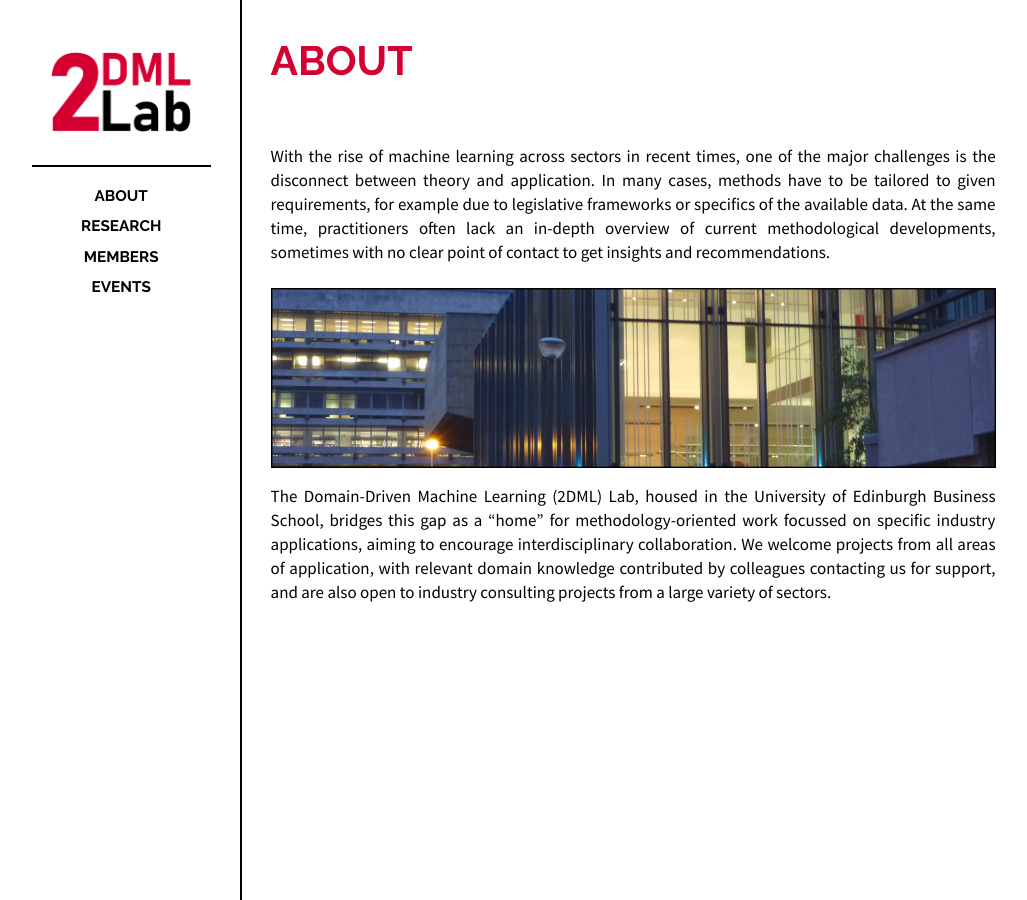
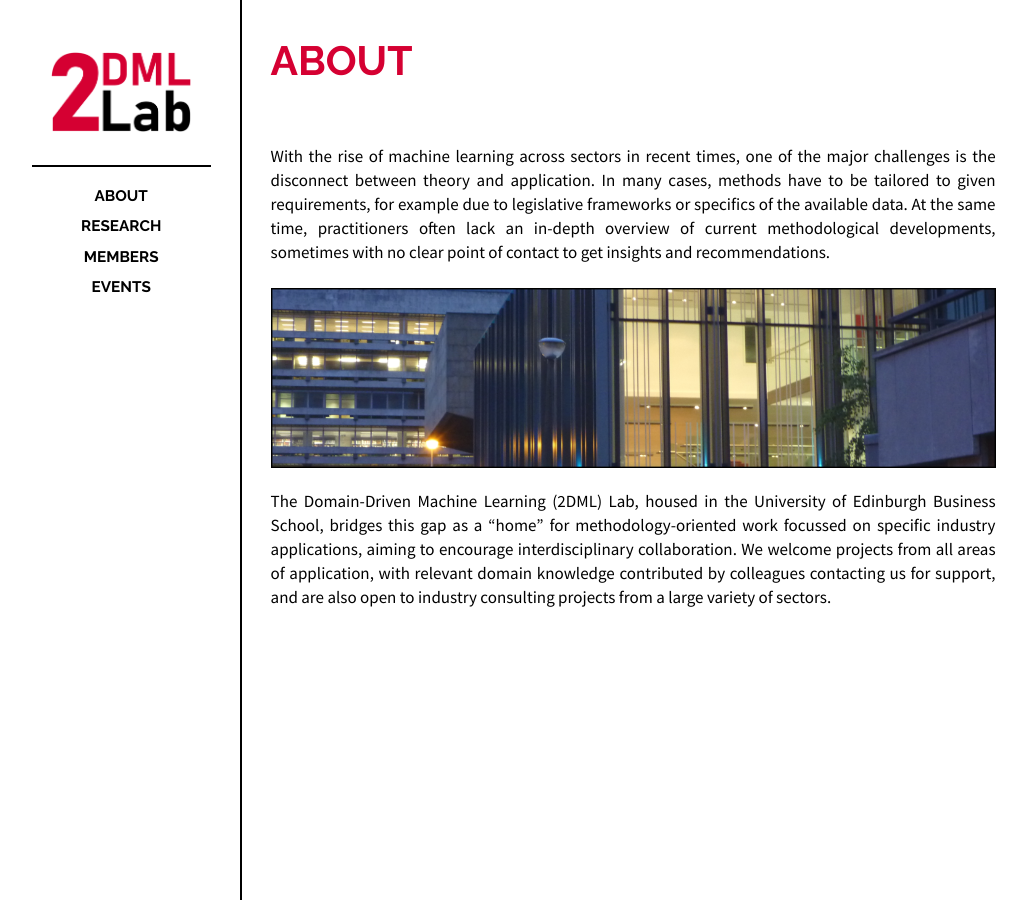
Before and after one commit to 2dml-lab/2dml-lab.github.io, a Jekyll site: the page built from _posts/2024-02-04-about.md, in a window 1280 px wide. Shown: the whole page, without its empty margins (118-1145 px from the left). Built offline with Jekyll 4.4.1, drawn with Linux system fonts in a browser that asks for light colours.

Commit message:
Update 2024-02-04-about.md

```diff
--- a/_posts/2024-02-04-about.md
+++ b/_posts/2024-02-04-about.md
@@ -10,7 +10,7 @@ categories: posts
 
 With the rise of machine learning across sectors in recent times, one of the major challenges is the disconnect between theory and application. In many cases, methods have to be tailored to given requirements, for example due to legislative frameworks or specifics of the available data. At the same time, practitioners often lack an in-depth overview of current methodological developments, sometimes with no clear point of contact to get insights and recommendations.
 
-<img src="/images/school.png" width="100%" style="padding-bottom: 10px;">
+<img src="/images/school.png" width="100%" style="padding-bottom: 15px;">
 The Domain-Driven Machine Learning (2DML) Lab, housed in the University of Edinburgh Business School, bridges this gap as a “home” for methodology-oriented work focussed on specific industry applications, aiming to encourage interdisciplinary collaboration. We welcome projects from all areas of application, with relevant domain knowledge contributed by colleagues contacting us for support, and are also open to industry consulting projects from a large variety of sectors.
 
 <br>
```
